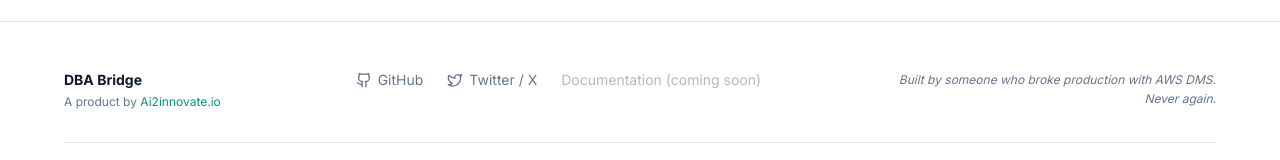
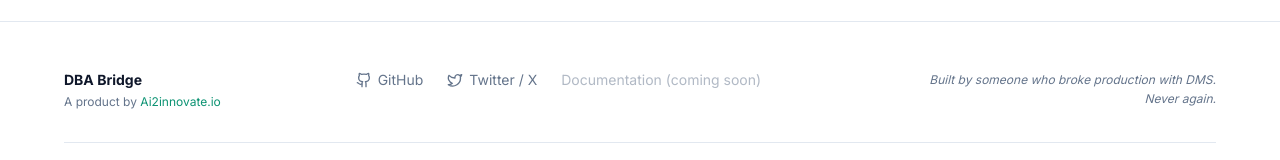
Before and after one commit to AI2Innovate/babridge, a Next.js app: page / in a window 1280 px wide. Shown: the part 5084-5244 px from the top of the page. Built offline with nearby package versions, Linux system fonts and the light colour scheme.

Commit message:
fix: update footer tagline to remove "AWS"\n\nRemove "AWS" from tagline for branding update.

```diff
--- a/components/footer.tsx
+++ b/components/footer.tsx
@@ -49,7 +49,7 @@ export function Footer() {
           {/* Right */}
           <div className="max-w-xs text-right">
             <p className="text-xs leading-relaxed text-muted-foreground italic">
-              Built by someone who broke production with AWS DMS. Never again.
+              Built by someone who broke production with DMS. Never again.
             </p>
           </div>
         </div>
```
